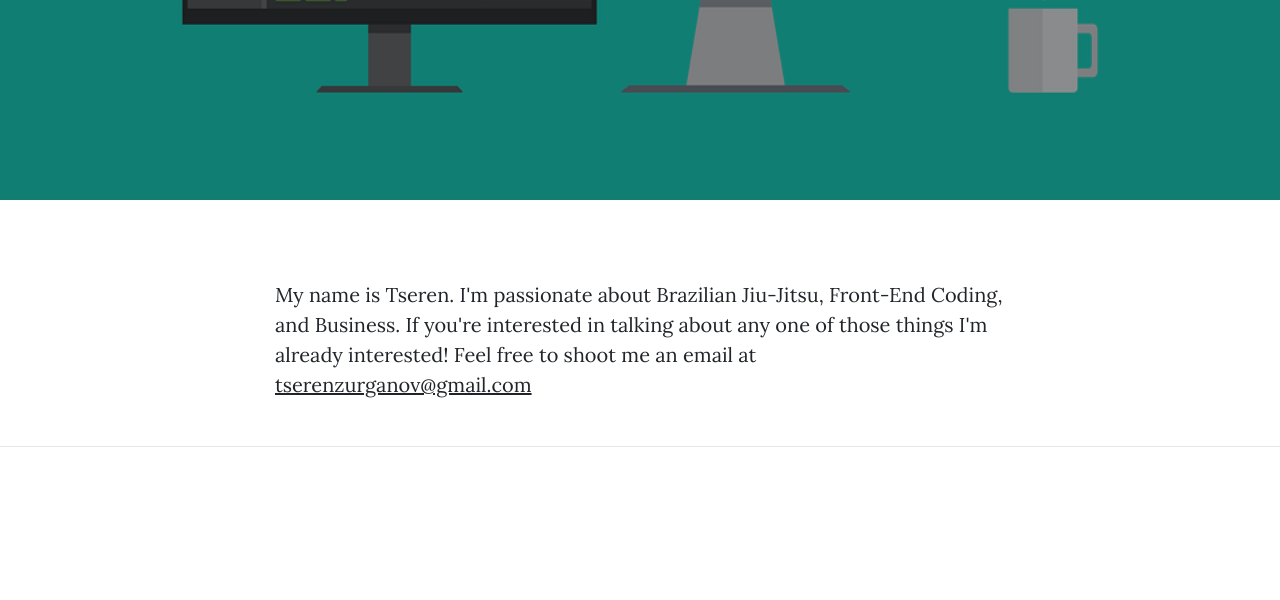
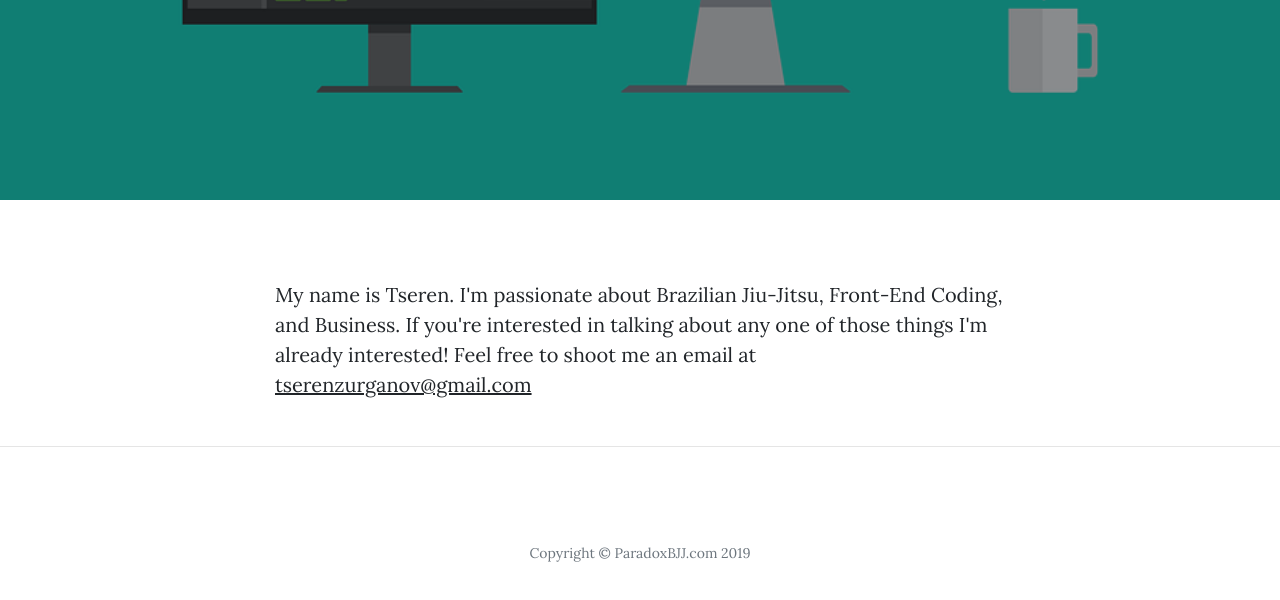
Before and after one commit to tzourg1/tzourg1.github.io, a website: page articles/contact.html in a window 1280 px wide. Shown: the part 430-1030 px from the top of the page. Before the commit the page ends 1008 px from the top, so only its background shows below. Drawn offline with nearby package versions, Linux system fonts and the light colour scheme.

Commit message:
Update contact.html

```diff
--- a/articles/contact.html
+++ b/articles/contact.html
@@ -82,7 +82,7 @@
     <div class="container">
       <div class="row">
         <div class="col-lg-8 col-md-10 mx-auto">
-
+                    <p class="copyright text-muted">Copyright &copy; ParadoxBJJ.com 2019</p>
         </div>
       </div>
     </div>
```
